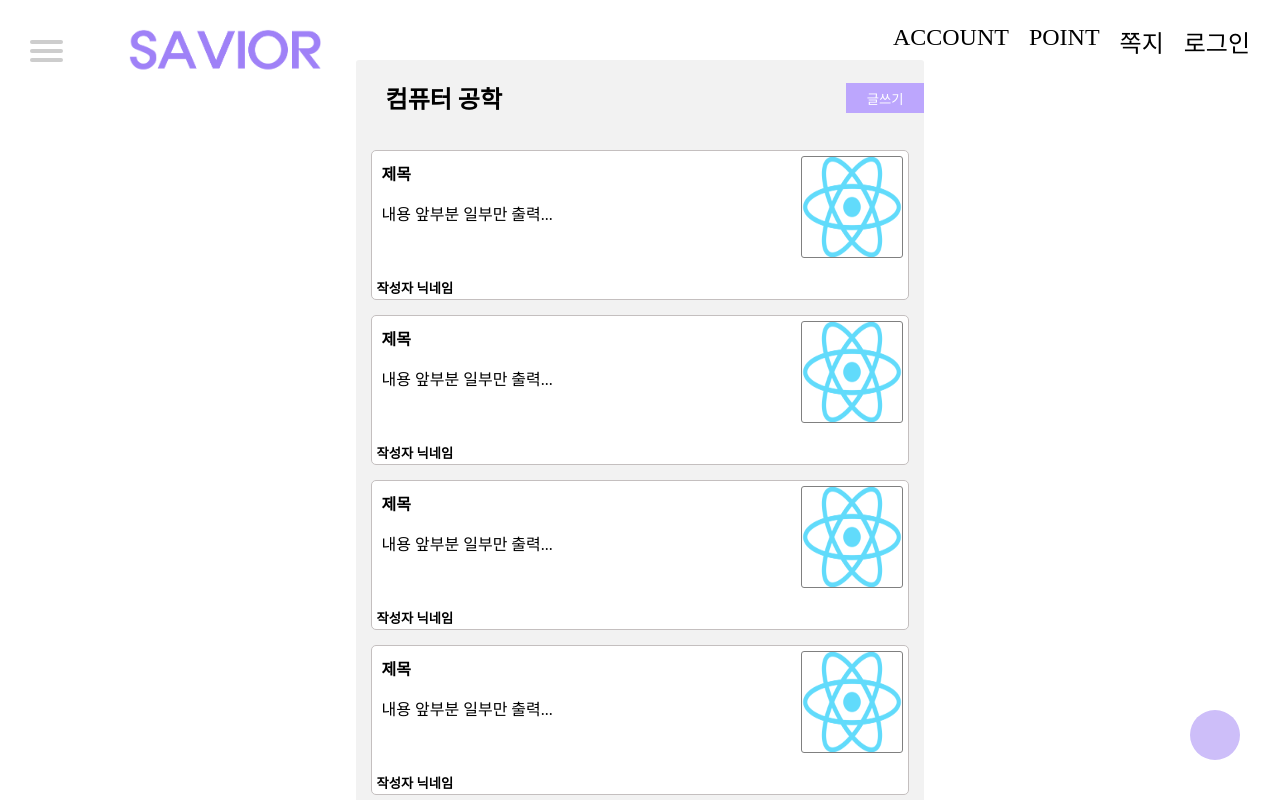
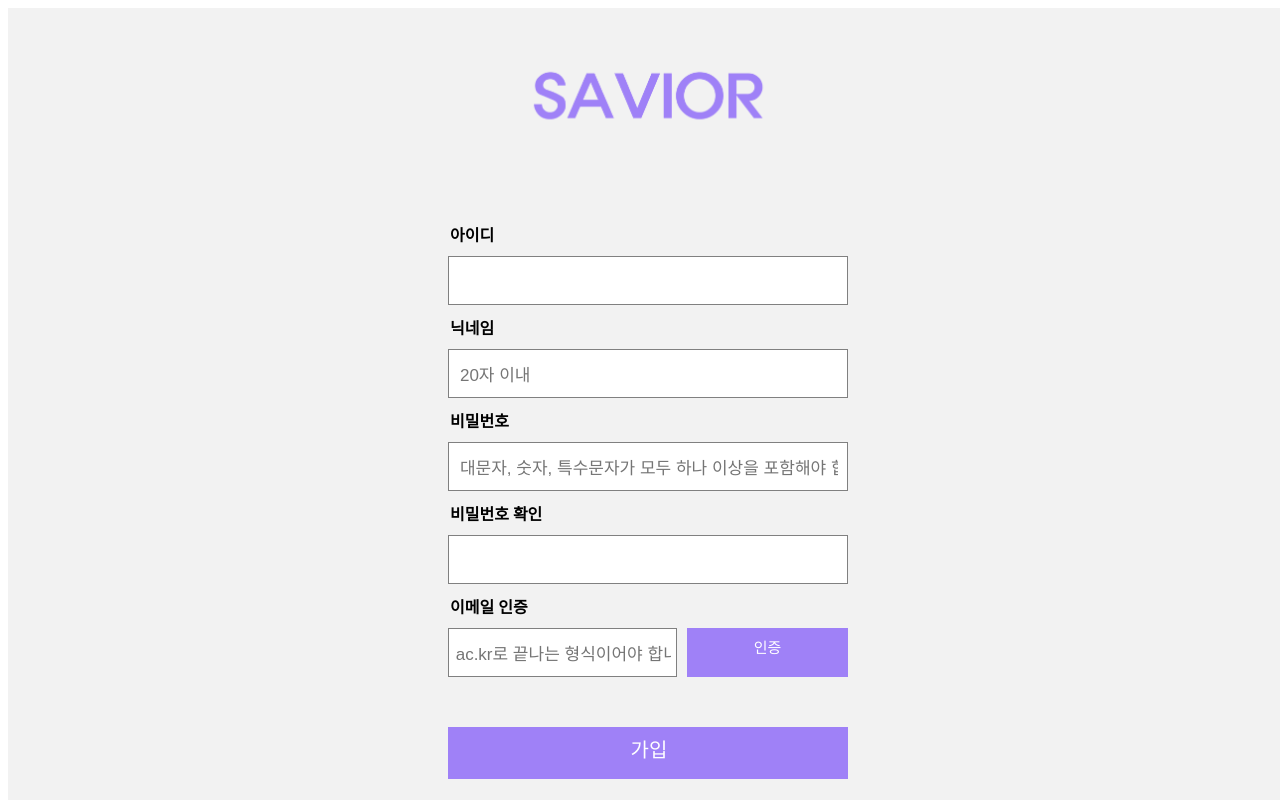
Before and after one commit to ReflectMun/capstone2022, a React (Create React App) app in the folder client/: page /signup in a window 1280 px wide. Shown: the top 800 px of the page. Built offline with nearby package versions, Linux system fonts and the light colour scheme.

Commit message:
회원가입 텍스트박스에 placeholder 추가

```diff
--- a/client/src/App.js
+++ b/client/src/App.js
@@ -1,5 +1,4 @@
-//import { BrowserRouter as Router, Routes, Route } from "react-router-dom";
-import { HashRouter as Router, Routes, Route } from "react-router-dom";
+import { BrowserRouter as Router, Routes, Route } from "react-router-dom";
 import Home from "./routes/Home";
 import Login from "./routes/Login";
 import Signup from "./routes/Signup";
--- a/client/src/routes/Signup.js
+++ b/client/src/routes/Signup.js
@@ -36,9 +36,28 @@ function onClickSignupBtn(e){
         result.code === 204
           ? alert("🎉회원가입 성공🎉")
           : alert("😥"+result.message+"😥");
-      });
+      })
+
 }
 function Signup() {
+  const [pw,setPw] =useState("")
+  const [pwc,setPwc]= useState("")
+  const [same,setSame] = useState(true)
+  const PasswordHandler=(e)=>{
+    setPw(e.target.value)
+    console.log(pw)
+  }
+  const PasswordCheckHandler=(e)=>{
+    setPwc(e.target.value)
+    console.log(e.target.value)
+  }
+  const checkPw = ()=>{
+    pw === pwc ? (
+      setSame(true)
+      ) : (
+      setSame(false)
+      )
+  }
   return (
     <div className={styles.background}>
       <div className={styles.signup_main}>
@@ -61,6 +80,7 @@ function Signup() {
                 name ="nickname"
                 type="text"
                 className={styles.signup_info}
+                placeholder="20자 이내"
                  />
             </div>
             <h4>비밀번호</h4>
@@ -68,7 +88,9 @@ function Signup() {
               <input
                 name ="password"
                 type="text"
+                placeholder="대문자, 숫자, 특수문자가 모두 하나 이상을 포함해야 합니다."
                 className={styles.signup_info}
+                onChange={PasswordHandler}
                  />
             </div>
             <h4>비밀번호 확인</h4>
@@ -77,6 +99,11 @@ function Signup() {
                 name="passwordCheck"
                 type="text"
                 className={styles.signup_info}
+                onChange={() => {
+                  PasswordCheckHandler();
+                  checkPw();
+                }}
+               // onChange={PasswordCheckHandler}
                  />
             </div>
           </div>
@@ -86,6 +113,7 @@ function Signup() {
               <input
                 name="email"
                 type="text"
+                placeholder="ac.kr로 끝나는 형식이어야 합니다."
                 className={styles.signup_info}
                  />
             </div>
```
